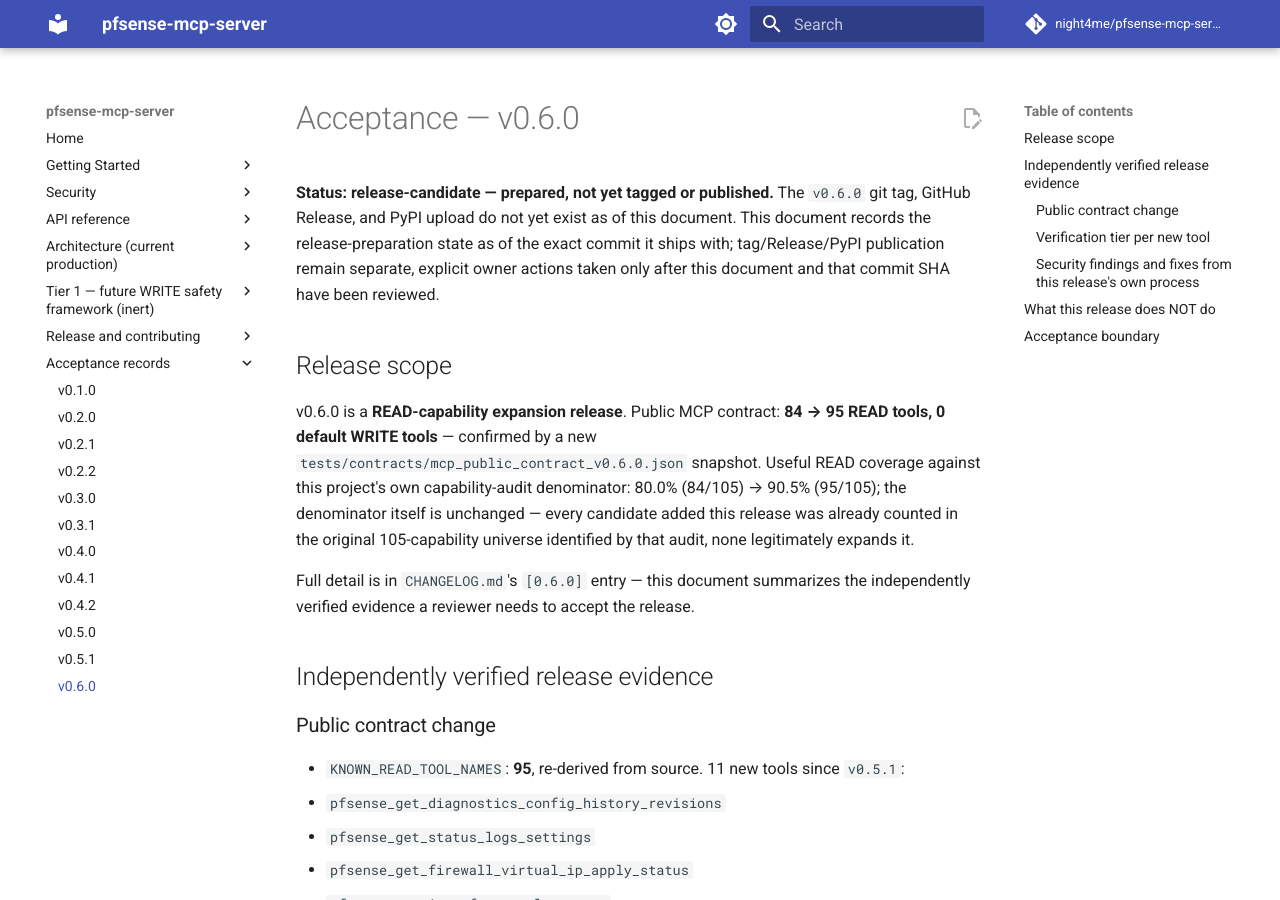
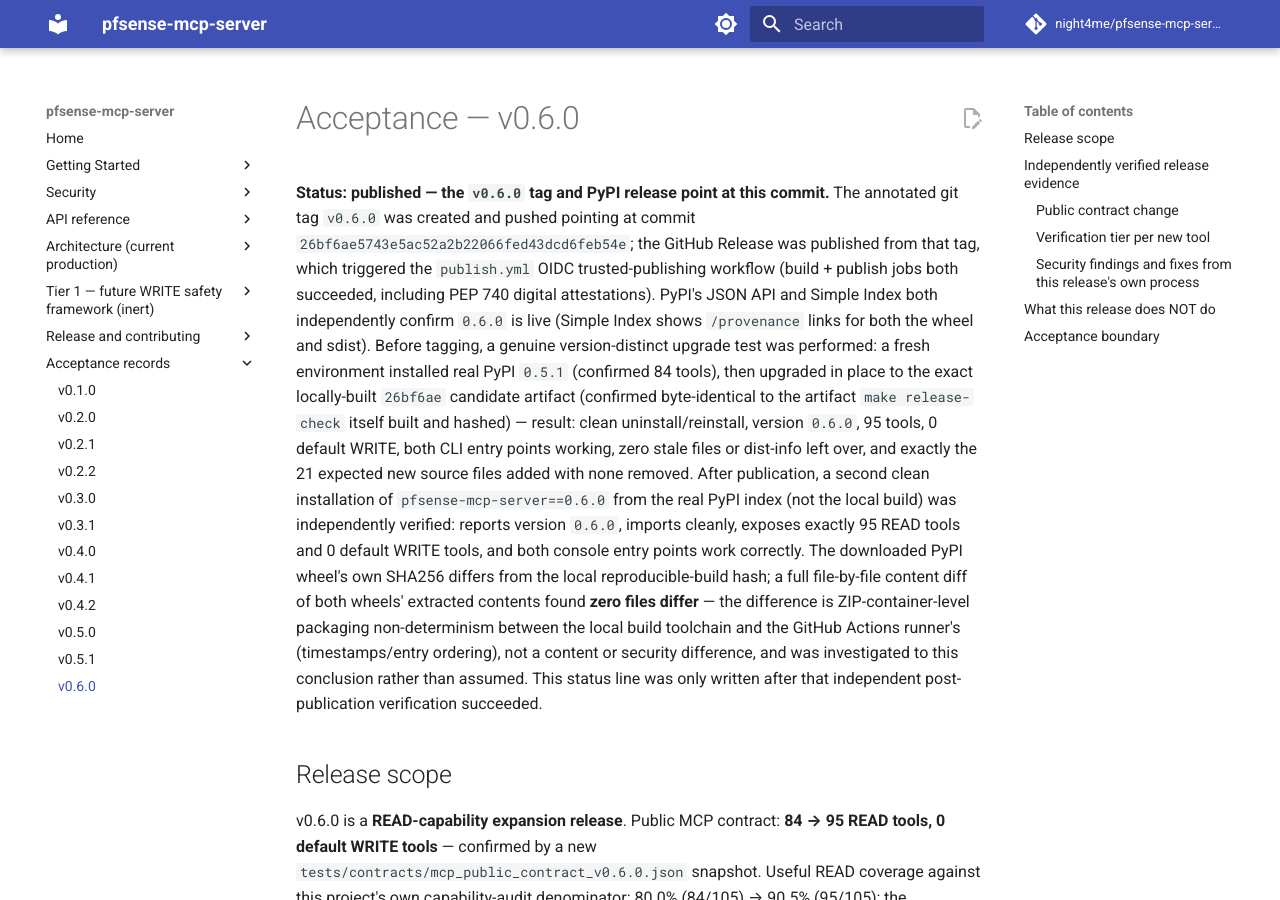
Before and after one commit to night4me/pfsense-mcp-server, an MkDocs documentation site: the page built from docs/ACCEPTANCE_v0.6.0.md, in a window 1280 px wide and 900 px high. Built offline with MkDocs 1.6.1 and Material for MkDocs 9.7.7, drawn with Linux system fonts in a browser that asks for light colours; comment, search, counter and statistics services are not loaded.

Commit message:
docs(release): update v0.6.0 acceptance record to published status
v0.6.0 is now tagged (26bf6ae), released on GitHub, and published to
PyPI (JSON API + Simple Index both confirm, provenance links present
for both artifacts). Independently verified post-publication: a clean
install of pfsense-mcp-server==0.6.0 from the real PyPI index reports
version 0.6.0, imports cleanly, exposes exactly 95 READ tools and 0
default WRITE tools, and both console entry points work.

Also records the pre-tag version-distinct upgrade test (real PyPI 0.5.1
-> local 26bf6ae candidate, clean uninstall/reinstall, no stale files)
and the post-publication wheel-hash investigation: the downloaded PyPI
wheel's SHA256 differs from the local reproducible-build hash, but a
full file-by-file content diff of both wheels found zero files differ
-- the difference is ZIP-container packaging non-determinism between
build toolchains, not a content or security issue.

Co-Authored-By: Claude Sonnet 5 <noreply@anthropic.com>
Claude-Session: https://claude.ai/code/session_01FctdZTKqbZoKYt8YY5TmzW

```diff
--- a/docs/ACCEPTANCE_v0.6.0.md
+++ b/docs/ACCEPTANCE_v0.6.0.md
@@ -1,11 +1,33 @@
 # Acceptance — v0.6.0
 
-**Status: release-candidate — prepared, not yet tagged or published.**
-The `v0.6.0` git tag, GitHub Release, and PyPI upload do not yet exist as
-of this document. This document records the release-preparation state
-as of the exact commit it ships with; tag/Release/PyPI publication
-remain separate, explicit owner actions taken only after this document
-and that commit SHA have been reviewed.
+**Status: published — the `v0.6.0` tag and PyPI release point at this
+commit.** The annotated git tag `v0.6.0` was created and pushed pointing
+at commit `26bf6ae5743e5ac52a2b22066fed43dcd6feb54e`; the GitHub Release
+was published from that tag, which triggered the `publish.yml` OIDC
+trusted-publishing workflow (build + publish jobs both succeeded,
+including PEP 740 digital attestations). PyPI's JSON API and Simple
+Index both independently confirm `0.6.0` is live (Simple Index shows
+`/provenance` links for both the wheel and sdist). Before tagging, a
+genuine version-distinct upgrade test was performed: a fresh environment
+installed real PyPI `0.5.1` (confirmed 84 tools), then upgraded in place
+to the exact locally-built `26bf6ae` candidate artifact (confirmed
+byte-identical to the artifact `make release-check` itself built and
+hashed) — result: clean uninstall/reinstall, version `0.6.0`, 95 tools,
+0 default WRITE, both CLI entry points working, zero stale files or
+dist-info left over, and exactly the 21 expected new source files added
+with none removed. After publication, a second clean installation of
+`pfsense-mcp-server==0.6.0` from the real PyPI index (not the local
+build) was independently verified: reports version `0.6.0`, imports
+cleanly, exposes exactly 95 READ tools and 0 default WRITE tools, and
+both console entry points work correctly. The downloaded PyPI wheel's
+own SHA256 differs from the local reproducible-build hash; a full
+file-by-file content diff of both wheels' extracted contents found
+**zero files differ** — the difference is ZIP-container-level packaging
+non-determinism between the local build toolchain and the GitHub
+Actions runner's (timestamps/entry ordering), not a content or security
+difference, and was investigated to this conclusion rather than
+assumed. This status line was only written after that independent
+post-publication verification succeeded.
 
 ## Release scope
 
```
